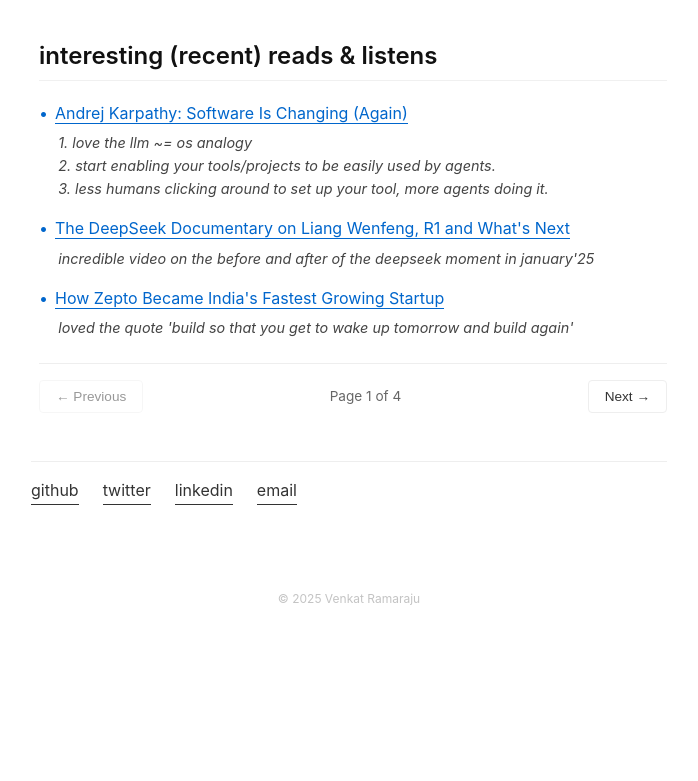
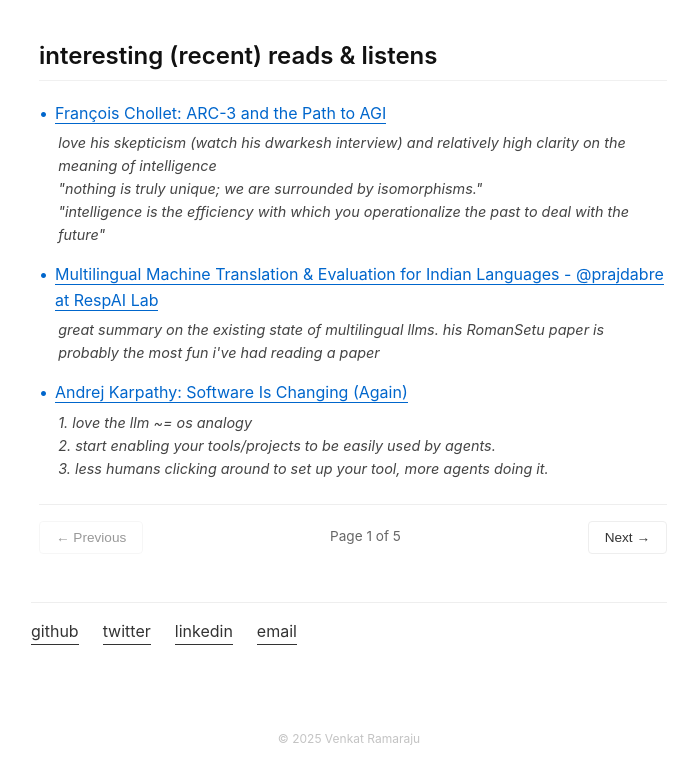
Before and after one commit to VenkatRamaraju/website, a plain HTML site: page index.html in a window 1280 px wide. Shown: the part 1883-2664 px from the top of the page, without its empty margins (291-989 px from the left). Before the commit the page ends 2523 px from the top, so only its background shows below. Drawn offline with Linux system fonts and the light colour scheme.

Commit message:
Quick update

```diff
--- a/index.html
+++ b/index.html
@@ -114,6 +114,15 @@
             <div class="reads-container">
                 <ul id="reads-list">
                     <li>
+                        <a href="https://www.youtube.com/watch?v=5QcCeSsNRks" target="_blank" class="highlight">François Chollet: ARC-3 and the Path to AGI</a>
+                        <p class="achievement">love his skepticism (watch his dwarkesh interview) and relatively high clarity on the meaning of intelligence
+                            <br>"nothing is truly unique; we are surrounded by isomorphisms." <br> "intelligence is the efficiency with which you operationalize the past to deal with the future"</p>
+                    </li>
+                    <li>
+                        <a href="https://www.youtube.com/watch?v=gZOuzDG5B-w" target="_blank" class="highlight">Multilingual Machine Translation & Evaluation for Indian Languages - @prajdabre at RespAI Lab</a>
+                        <p class="achievement">great summary on the existing state of multilingual llms. his RomanSetu paper is probably the most fun i've had reading a paper</p>
+                    </li>
+                    <li>
                         <a href="https://www.youtube.com/watch?v=LCEmiRjPEtQ" target="_blank" class="highlight">Andrej Karpathy: Software Is Changing (Again)</a>
                         <p class="achievement">1. love the llm ~= os analogy<br> 2. start enabling your tools/projects to be easily used by agents.<br> 3. less humans clicking around to set up your tool, more agents doing it.</p>
                     </li>
@@ -128,10 +137,6 @@
                     <li>
                         <a href="https://www.youtube.com/watch?v=y1WnHpedi2A" target="_blank" class="highlight">In-context Mixing (ICM): Code-mixed Prompts for Multilingual LLMs</a>
                         <p class="achievement">around the same time this paper came out, i was playing around with a project i called "interspersed bilingual decoder" that was similar in its random replacement of certain POS. clearly, they have much stronger evals. </p>
-                    </li>
-                    <li>
-                        <a href="https://www.youtube.com/watch?v=gZOuzDG5B-w" target="_blank" class="highlight">Multilingual Machine Translation & Evaluation for Indian Languages - @prajdabre at RespAI Lab</a>
-                        <p class="achievement">great summary on the existing state of multilingual llms. his RomanSetu paper is probably the most fun i've had reading a paper</p>
                     </li>
                     <li>
                         <a href="https://www.youtube.com/watch?v=zduSFxRajkE" target="_blank" class="highlight">Let's build the GPT Tokenizer</a>
```
